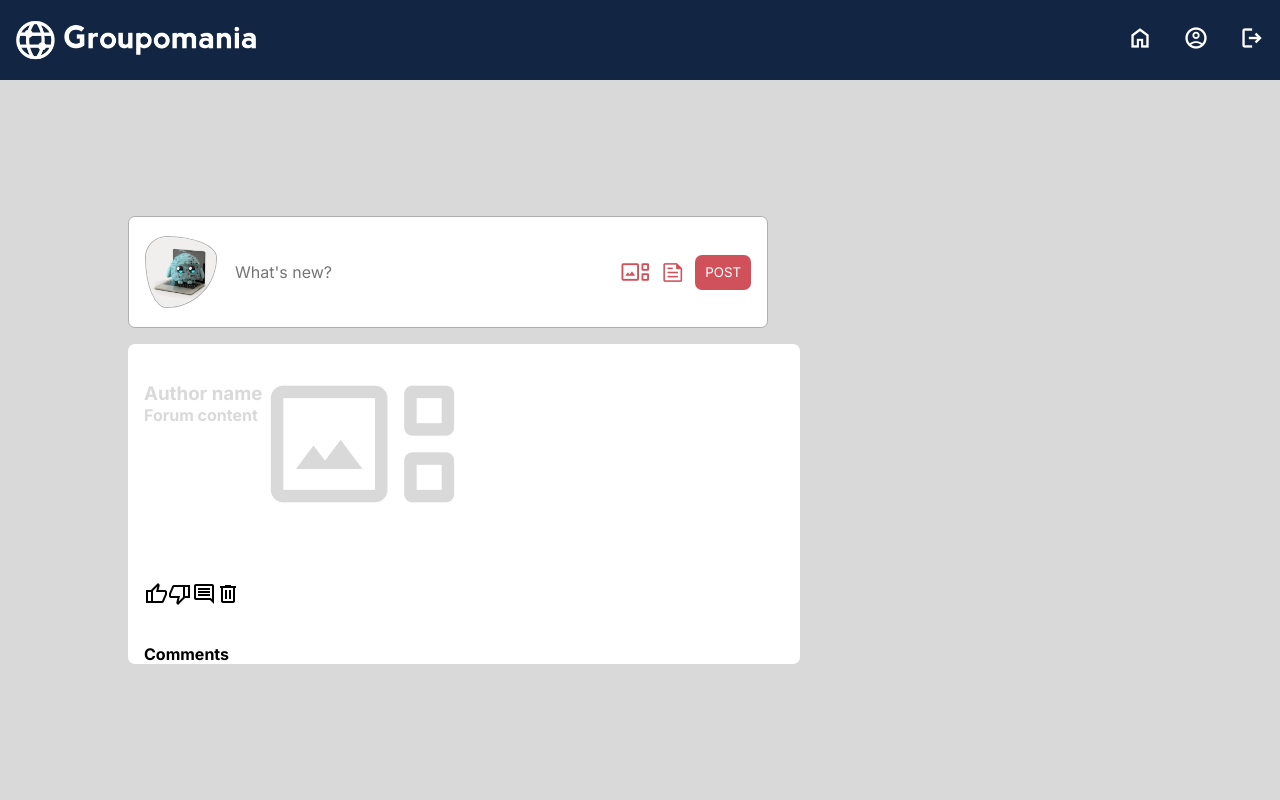
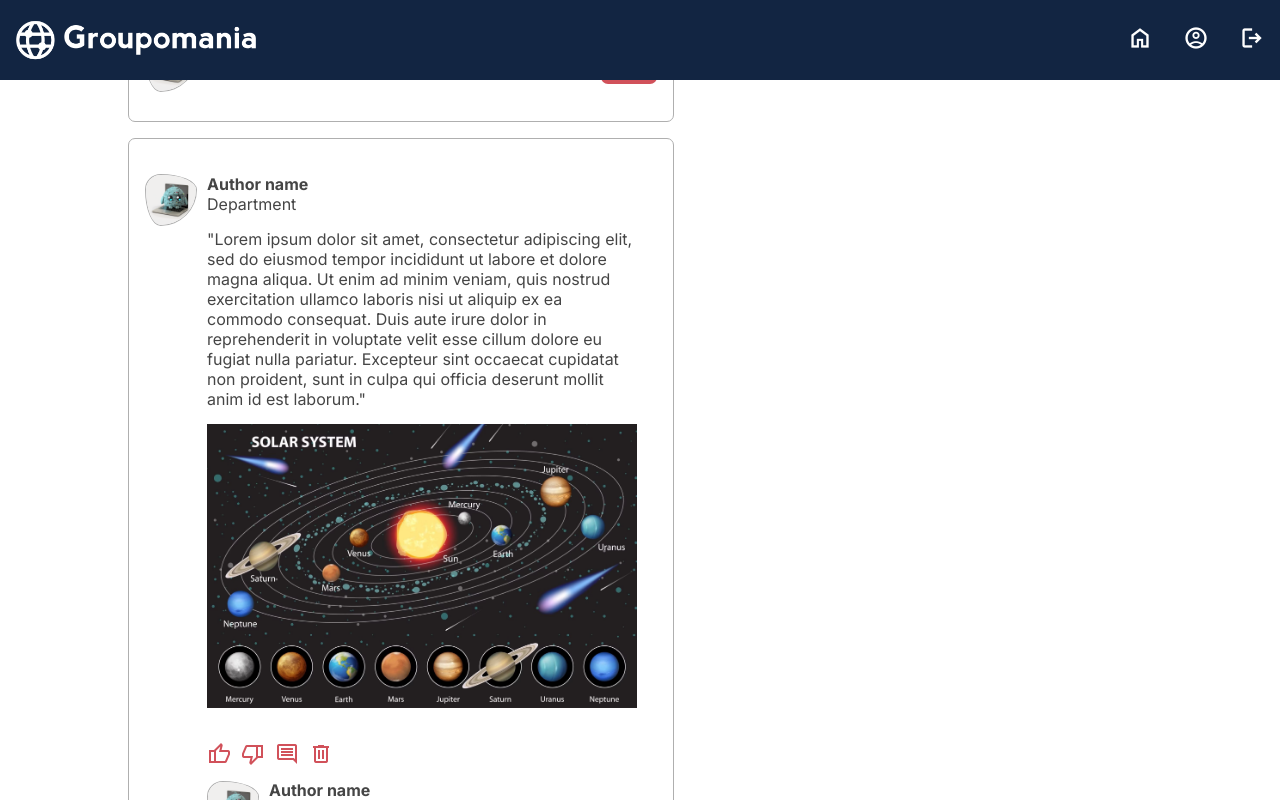
Before and after one commit to Tanya-Val/OC-Project-7, a React (Vite) app in the folder frontend/: page /forum in a window 1280 px wide. Built offline with nearby package versions, Linux system fonts and the light colour scheme.

Commit message:
Forum style and prop file

```diff
--- /dev/null
+++ b/frontend/src/components/FeedPostProps.jsx
@@ -0,0 +1,54 @@
+import React from 'react';
+import profileImage from '../assets/profileImage.png';
+import feedImage from '../assets/feedImage.jpeg';
+
+export default function FeedPost() {
+    return (
+        <div className="mainContainerForumBlock">
+            <div className="imageContainer">
+                <img className="profileImage" src={profileImage} alt="User profile picture" />
+            </div>
+
+            <div className="contentContainer">
+                <div className="forum-container">
+                    <div className="forum-author">
+                        <p><strong>Author name</strong></p>
+                        <p>Department</p>
+                    </div>
+                    <div className="forum-feed">
+                        <p>"Lorem ipsum dolor sit amet, consectetur adipiscing elit, sed do eiusmod tempor incididunt ut labore et dolore magna aliqua. Ut enim ad minim veniam, quis nostrud exercitation ullamco laboris nisi ut aliquip ex ea commodo consequat. Duis aute irure dolor in reprehenderit in voluptate velit esse cillum dolore eu fugiat nulla pariatur. Excepteur sint occaecat cupidatat non proident, sunt in culpa qui officia deserunt mollit anim id est laborum."</p>
+                        <img className="feedImage" src={feedImage} alt="Feed Image" />
+                    </div>
+                </div>
+
+                <div className="forum-icons-container">
+                    <span className="material-symbols-outlined">
+                        thumb_up
+                    </span>
+                    <span className="material-symbols-outlined">
+                        thumb_down
+                    </span>
+                    <span className="material-symbols-outlined">
+                        comment
+                    </span>
+                    <span className="material-symbols-outlined">
+                        delete
+                    </span>
+                </div>
+
+                <div className="forum-comment">
+                    <div className="comment-author">
+                        <img className="profileImage" src={profileImage} alt="User profile picture" />
+
+                        <div className="comment-author-name">
+                            <p><strong>Author name</strong></p>
+                            <p>Department</p>
+                        </div>
+                    </div>
+                    <p className="comment">"Lorem ipsum dolor sit amet, consectetur adipiscing elit, sed do eiusmod tempor incididunt ut labore et dolore magna aliqua. Ut enim ad minim veniam, quis nostrud exercitation ullamco laboris nisi ut aliquip ex ea commodo consequat."</p>
+                </div>
+
+            </div>
+        </div>
+    );
+}
--- /dev/null
+++ b/frontend/src/components/feedPost.scss
@@ -0,0 +1,92 @@
+@import "../utils/mixins.scss";
+
+.mainContainerForumBlock {
+    display: flex;
+    flex-direction: row;
+    align-items: flex-start;
+    background-color: white;
+    border-radius: 7px;
+    border: solid;
+    border-width: thin;
+    border-color: $primary-color-grey;
+    padding-top: 20px;
+    padding-left: 1rem;
+    padding-right: 1rem;
+    width: 40vw;
+    height: fit-content;
+    margin-top: 2vh;
+    margin-bottom: 2vh;
+
+    .profileImage {
+        height: 50px;
+        border: solid;
+        border-width: thin;
+        border-radius: 30% 70% 70% 30% / 30% 30% 70% 70%;
+        border-color: $primary-color-grey;
+        margin-right: 10px;
+        margin-top: 15px;
+
+    }
+
+    .contentContainer {
+        display: flex;
+        flex-direction: column;
+        justify-content: space-between;
+        margin-right: 20px;
+
+        .forum-container {
+            .forum-author {
+                color: $dark-color-grey;
+                order: 0;
+                flex: 1;
+                margin-top: 15px;
+                margin-bottom: 15px;
+            }
+
+            .forum-feed {
+                padding-bottom: 30px;
+
+                p {
+                    padding-bottom: 15px;
+                    color: $dark-color-grey;
+                }
+
+                .feedImage {
+                    width: 100%;
+                    height: fit-content;
+                }
+            }
+        }
+
+        .forum-icons-container {
+            display: flex;
+            flex-direction: row;
+
+            .material-symbols-outlined {
+                margin-right: 10px;
+                color: $primary-color-red;
+            }
+        }
+
+        .forum-comment {
+            display: flex;
+            flex-direction: column;
+            color: $dark-color-grey;
+
+            .comment-author {
+                display: flex;
+                flex-direction: row;
+                align-items: center;
+                .comment-author-name {
+                    display: flex;
+                    flex-direction: column;
+                }
+            }
+
+            .comment{
+                margin-left: 60px ;
+                margin-bottom: 20px;
+            }
+        }
+    }
+}
--- a/frontend/src/components/forumBlock.scss
+++ /dev/null
@@ -1,43 +0,0 @@
-@import "../utils/mixins.scss";
-
-.mainContainerForumBlock {
-    display: flex;
-    flex-direction: column;
-    justify-content: space-between;
-    align-items: flex-start;
-    background-color: white;
-    border-radius: 7px;
-    padding-left: 1rem;
-    padding-right: 1rem;
-    width: 100%;
-    height: 40vh;
-    margin-top: 2vh;
-
-    .forum-block-content {
-        display: flex;
-        flex-direction: row;
-        justify-content: space-between;
-
-        .forum-author {
-            color: $secondary-color-grey;
-            order: 0;
-            flex: 1;
-            margin-top: 12%;
-        }
-        .forum-image {
-            .material-symbols-outlined {
-                font-size: 200px;
-                color: $secondary-color-grey;
-                order: 1;
-            }
-        }
-
-        .forum-block-icons {
-            .material-symbols-outlined {
-                margin-left: 5px;
-                color: $primary-color-red;
-            }
-
-        }
-    }
-}
--- a/frontend/src/components/newPost.scss
+++ b/frontend/src/components/newPost.scss
@@ -11,9 +11,11 @@
     border: solid;
     border-width: thin;
     border-color: $primary-color-grey;
+    margin-top: 15vh;
     padding-left: 1rem;
     padding-right: 1rem;
     height: 110px;
+    width: 40vw;
     min-width: fit-content;
 
     .ImageFormSpan {
@@ -22,7 +24,7 @@
         flex-direction: row;
         align-items: center;
         .profileImage {
-            height: 70px;
+            height: 50px;
             border: solid;
             border-width: thin;
             border-radius: 30% 70% 70% 30% / 30% 30% 70% 70%;
--- a/frontend/src/pages/Forum.jsx
+++ b/frontend/src/pages/Forum.jsx
@@ -1,6 +1,7 @@
 import React from 'react'
 import logo from '../assets/logo_white.png';
-import NewPost from '../components/NewPostProp.jsx'
+import NewPost from '../components/NewPostProps.jsx'
+import FeedPost from '../components/FeedPostProps.jsx'
 
 export default function Forum() {
     return (
@@ -32,37 +33,8 @@
                     {/*Addign props when connecting ot thedatabase */}
                     <NewPost />
 
-                    <div className="mainContainerForumBlock">
-                        <div className="forum-block-content">
-                            <div className="forum-author">
-                                <h3>Author name</h3>
-                                <h4>Forum content</h4>
-                            </div>
-                            <div className="forum-image">
-                                <span className="material-symbols-outlined" id="image">
-                                    gallery_thumbnail
-                                </span>
-                            </div>
-                        </div>
-                        <div className="forum-block-icons">
-                            <span className="material-symbols-outlined">
-                                thumb_up
-                            </span>
-                            <span className="material-symbols-outlined">
-                                thumb_down
-                            </span>
-                            <span className="material-symbols-outlined">
-                                comment
-                            </span>
-                            <span className="material-symbols-outlined">
-                                delete
-                            </span>
-                        </div>
+                    <FeedPost/>
 
-                        <div className="forum-comment">
-                            <h4>Comments</h4>
-                        </div>
-                    </div>
                 </div>
             </main>
         </div>
--- a/frontend/src/pages/PersonaSpace.jsx
+++ b/frontend/src/pages/PersonaSpace.jsx
@@ -9,15 +9,15 @@
                 <img className="Login--Nav--Logo--personalpage" src={logo} alt="company logo"/>
                 <div>
                 <a href="/forum">
-                    <span class="material-symbols-outlined">
+                    <span className="material-symbols-outlined">
                     home</span>
                 </a>
                 <a href="/personalspace">
-                     <span class="material-symbols-outlined">
+                     <span className="material-symbols-outlined">
                     account_circle</span>
                 </a>
                 <a href="/">
-                    <span class="material-symbols-outlined">
+                    <span className="material-symbols-outlined">
                     logout</span>
                 </a>
                 </div>
--- a/frontend/src/pages/forum.scss
+++ b/frontend/src/pages/forum.scss
@@ -2,12 +2,13 @@
 @import "../utils/variables.scss";
 @import "../utils/resets.scss";
 @import "../components/newPost.scss";
-@import "../components/forumBlock.scss";
+@import "../components/feedPost.scss";
 
 .Forum--Main {
     @include flex-right(column);
-    background-color: $secondary-color-grey;
+    background-color: white;
     height: 90vh;
+    overflow-y: auto;
 
     .forumContainer{
         width: 50%;
--- a/frontend/src/utils/variables.scss
+++ b/frontend/src/utils/variables.scss
@@ -3,8 +3,10 @@
 
 $primary-color-red: #D1515A;
 
+$dark-color-grey: #454545;
 $primary-color-grey: #AFAFAF;
 $secondary-color-grey: #D9D9D9;
+
 
 //fonts
 $font-size-p: 16px;
```
Also changed, not shown: frontend/src/assets/feedImage.jpeg (added), frontend/src/components/NewPostProps.jsx (renamed from frontend/src/components/NewPostProp.jsx).
